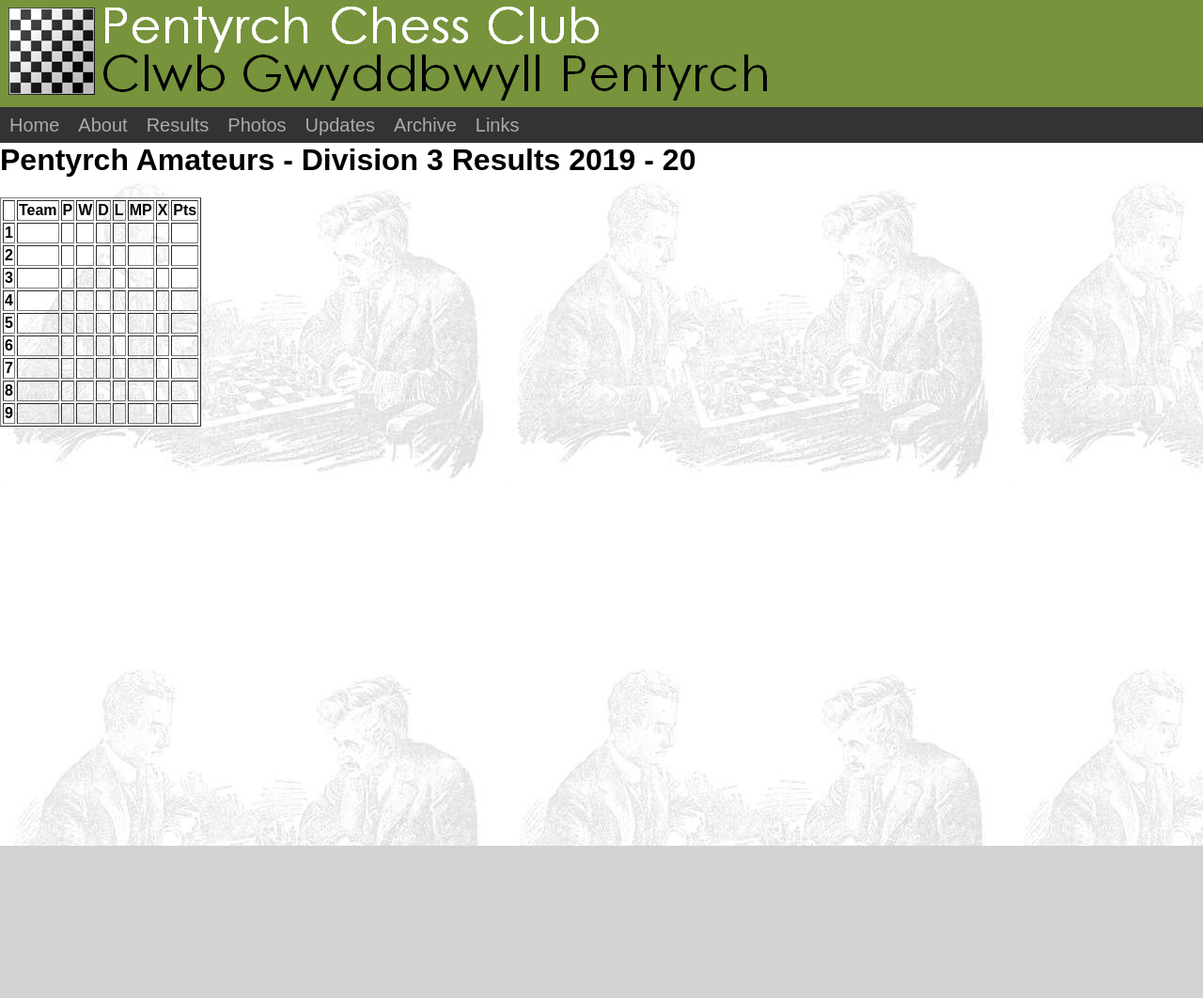
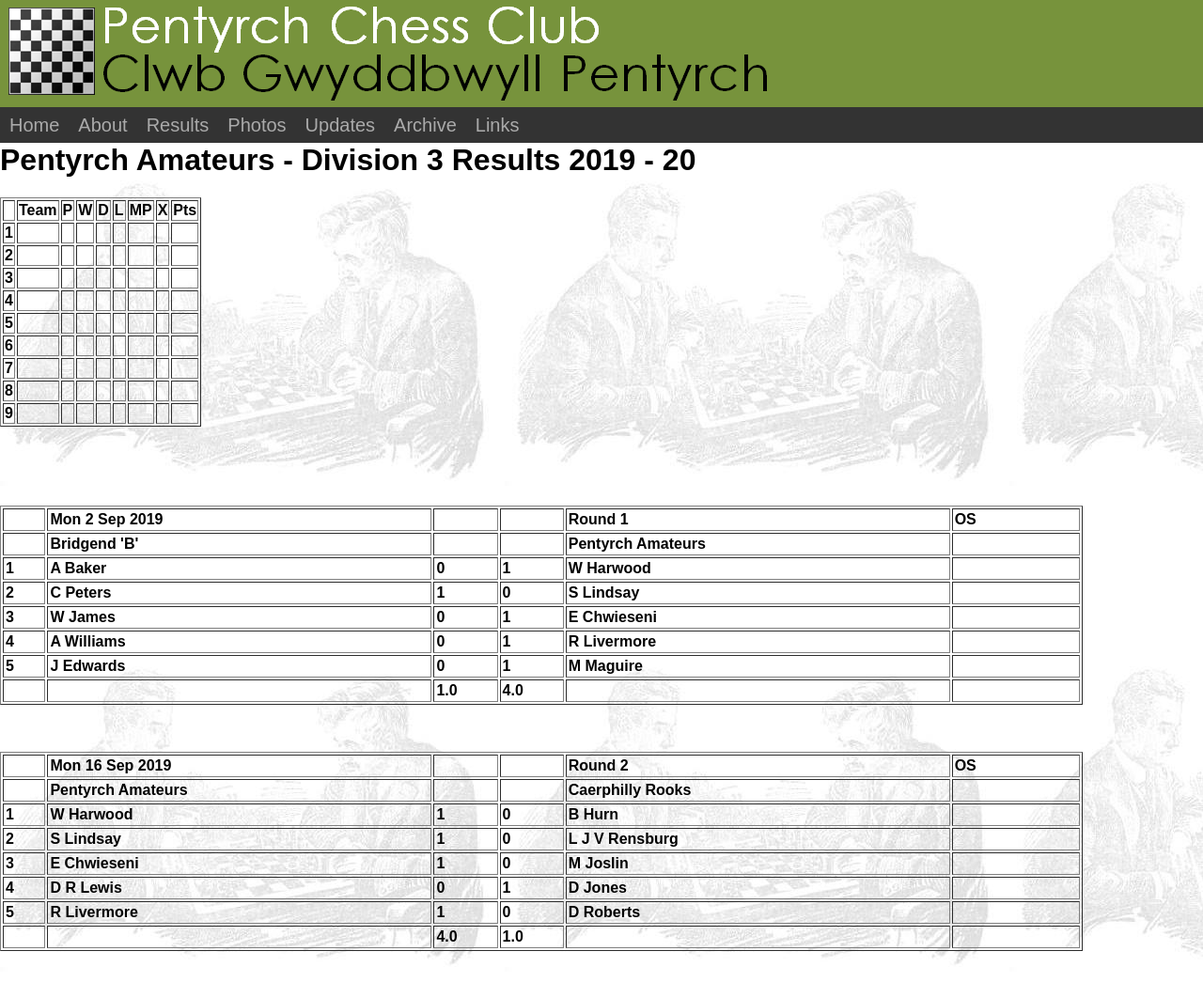
Before and after one commit to PentyrchChess/PentyrchChess.github.io, a Jekyll site: the page built from _results/A_R19.md, in a window 1280 px wide. Shown: the whole page at 94% size. Built offline with Jekyll 4.4.1, drawn with Linux system fonts in a browser that asks for light colours; before the commit the page ends 900 px from its top, so only the background shows below that.

Commit message:
add results

```diff
--- a/_results/A_R19.md
+++ b/_results/A_R19.md
@@ -3,4 +3,35 @@ team: Pentyrch Amateurs
 division: 3
 season: 2019 - 20
 results:
+- round: 1
+  date: Mon 2 Sep 2019
+  home: false
+  opponent: Bridgend 'B'
+  matches:
+  - A Baker: 0
+    W Harwood: 1
+  - C Peters : 1
+    S Lindsay : 0
+  - W James : 0
+    E Chwieseni: 1
+  - A Williams : 0
+    R Livermore : 1
+  - J Edwards : 0
+    M Maguire: 1
+
+- round: 2
+  date: Mon 16 Sep 2019
+  home: true
+  opponent: Caerphilly Rooks
+  matches:
+  - W Harwood :  1
+    B Hurn: 0
+  - S Lindsay :  1
+    L J V Rensburg: 0
+  - E Chwieseni :  1
+    M Joslin: 0
+  - D R Lewis :  0
+    D Jones: 1
+  - R Livermore : 1
+    D Roberts : 0
 ---
```
